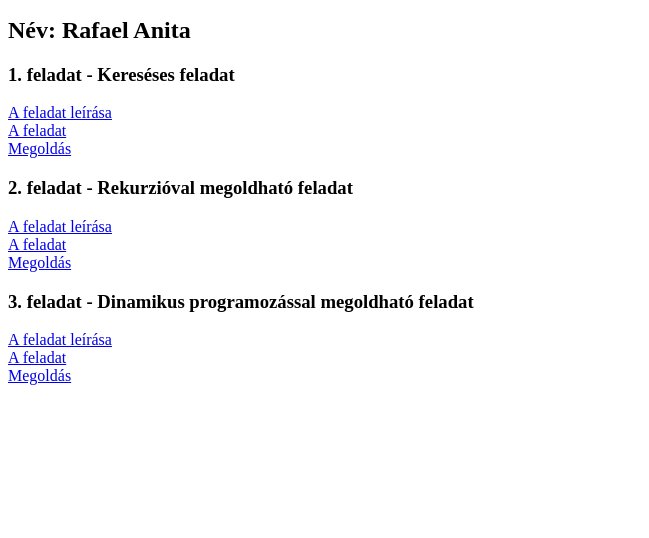
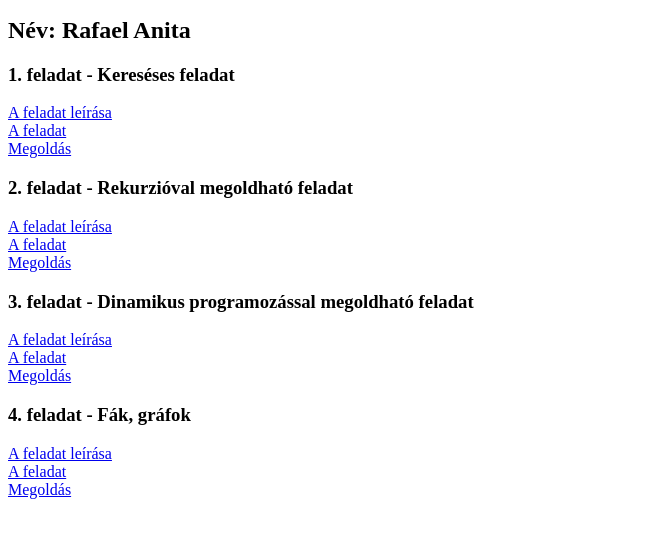
Before and after one commit to R-Anita/Alga, a plain HTML site: page index.html in a window 1280 px wide. Shown: the part 110-648 px from the top of the page, without its empty margins (0-649 px from the left). Drawn offline with Linux system fonts and the light colour scheme.

Commit message:
4. feladat added

```diff
--- a/index.html
+++ b/index.html
@@ -23,5 +23,10 @@
     <a href="https://github.com/R-Anita/Alga/blob/main/stockmax.md">A feladat leírása</a><br>
     <a href="https://www.hackerrank.com/challenges/stockmax/problem">A feladat</a><br>
     <a href="https://github.com/R-Anita/Alga/blob/main/stockmax.py">Megoldás</a>
+
+    <h3>4. feladat - Fák, gráfok</h3>
+    <a href="https://github.com/R-Anita/Alga/blob/main/snakes_and_ladders.md">A feladat leírása</a><br>
+    <a href="https://www.hackerrank.com/challenges/the-quickest-way-up/problem">A feladat</a><br>
+    <a href="https://github.com/R-Anita/Alga/blob/main/snakesandladders.py">Megoldás</a>
 </body>
 </html>
```
